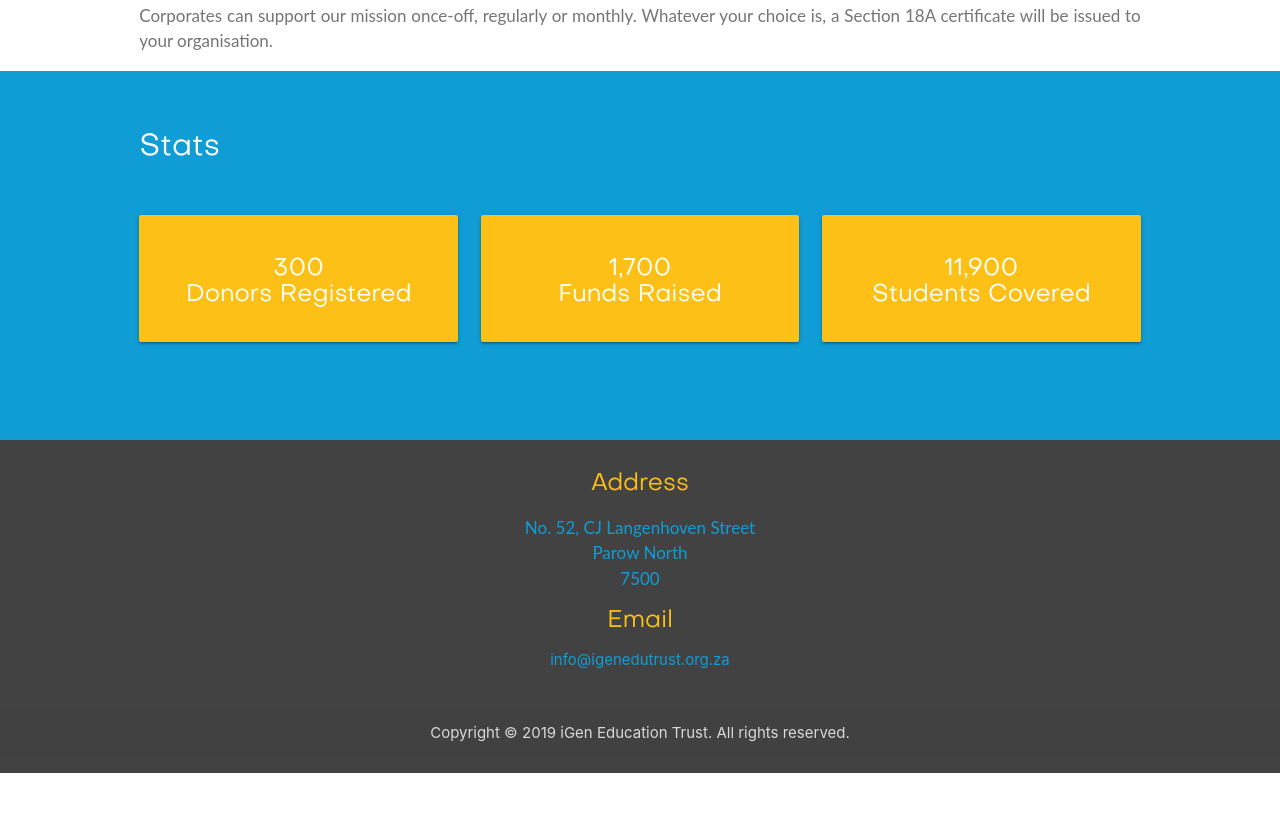
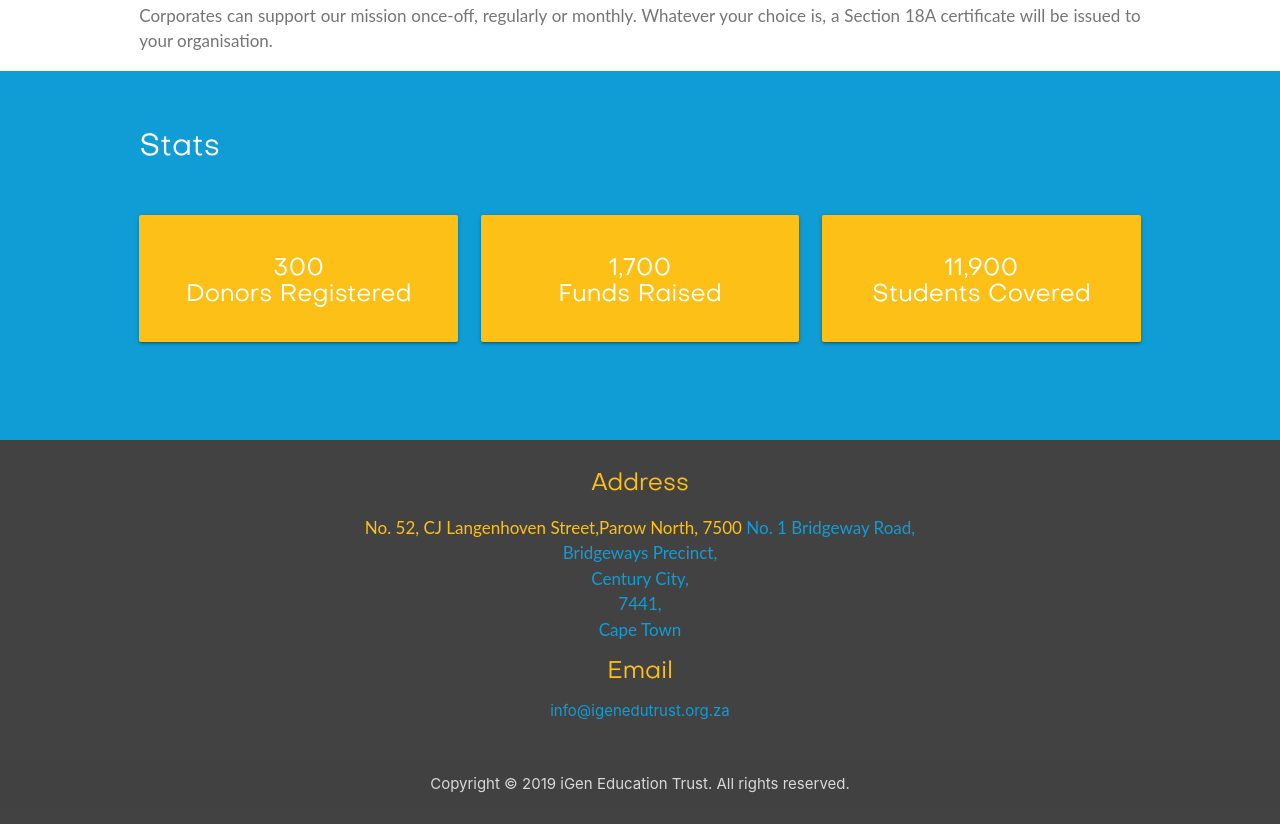
Before and after one commit to vtrev/igenwebsite, a plain HTML site: page index.html in a window 1280 px wide. Shown: the part 4613-5437 px from the top of the page. Before the commit the page ends 5386 px from the top, so only its background shows below. Drawn offline with Linux system fonts and the light colour scheme.

Commit message:
added new addresas for igen

```diff
--- a/index.html
+++ b/index.html
@@ -593,9 +593,10 @@
             <div class="row center">
                 <div class="col s12 m12 l12 yellow-text">
                     <h5>Address</h5>
-                    <p class="">
-                        <a href="http://maps.google.com/?q=No. 52, CJ Langenhoven Street,Parow North, 7500" target="_blank">No.
-                            52, CJ Langenhoven Street<br>Parow North<br> 7500</a>
+                    <p class="">No. 52, CJ Langenhoven Street,Parow North, 7500
+
+                        <a href="http://maps.google.com/?q=No. 1 Bridgeway Road, Bridgeways Precinct, Century+City, 7441,Cape+Town" target="_blank">No.
+                        1 Bridgeway Road,<br>Bridgeways Precinct,<br> Century City,<br>7441,<br> Cape Town</a>
                     </p>
                     <h5 class="yellow-text">Email</h5>
                     <ul>
```
